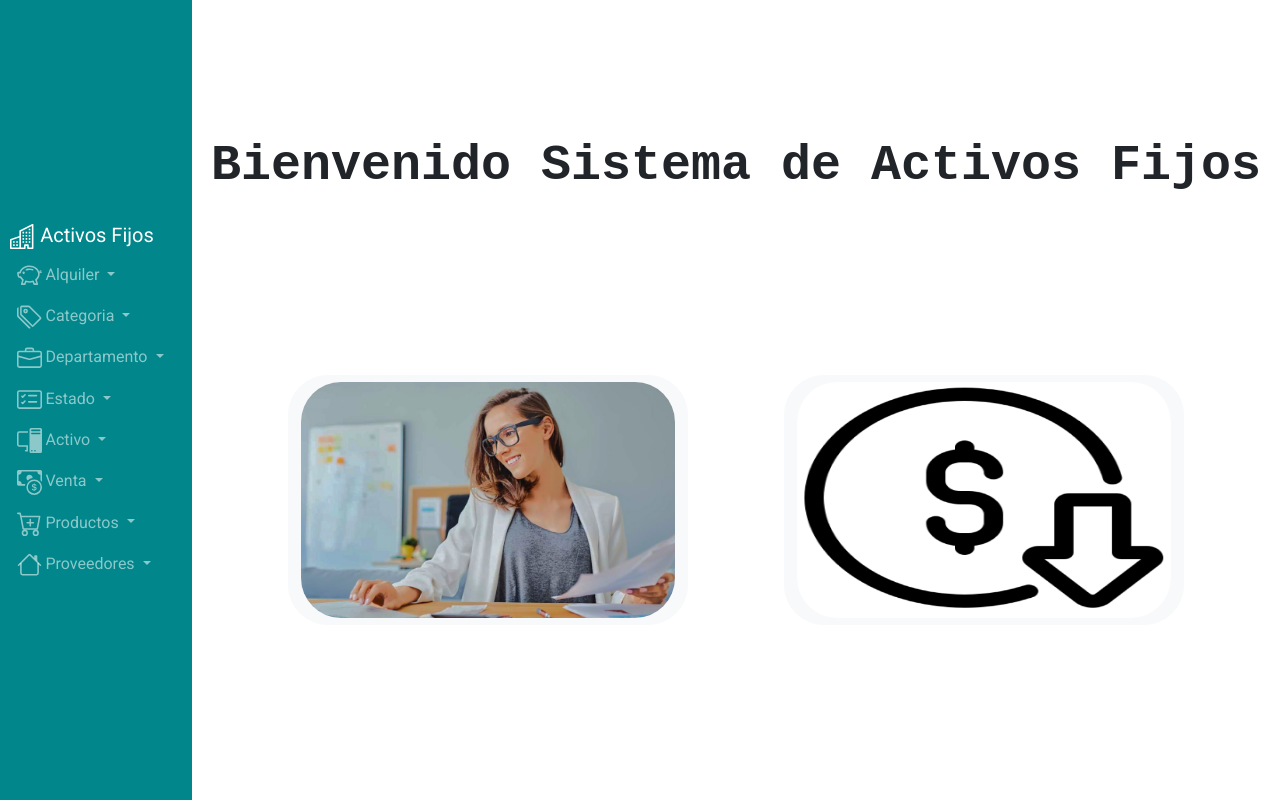
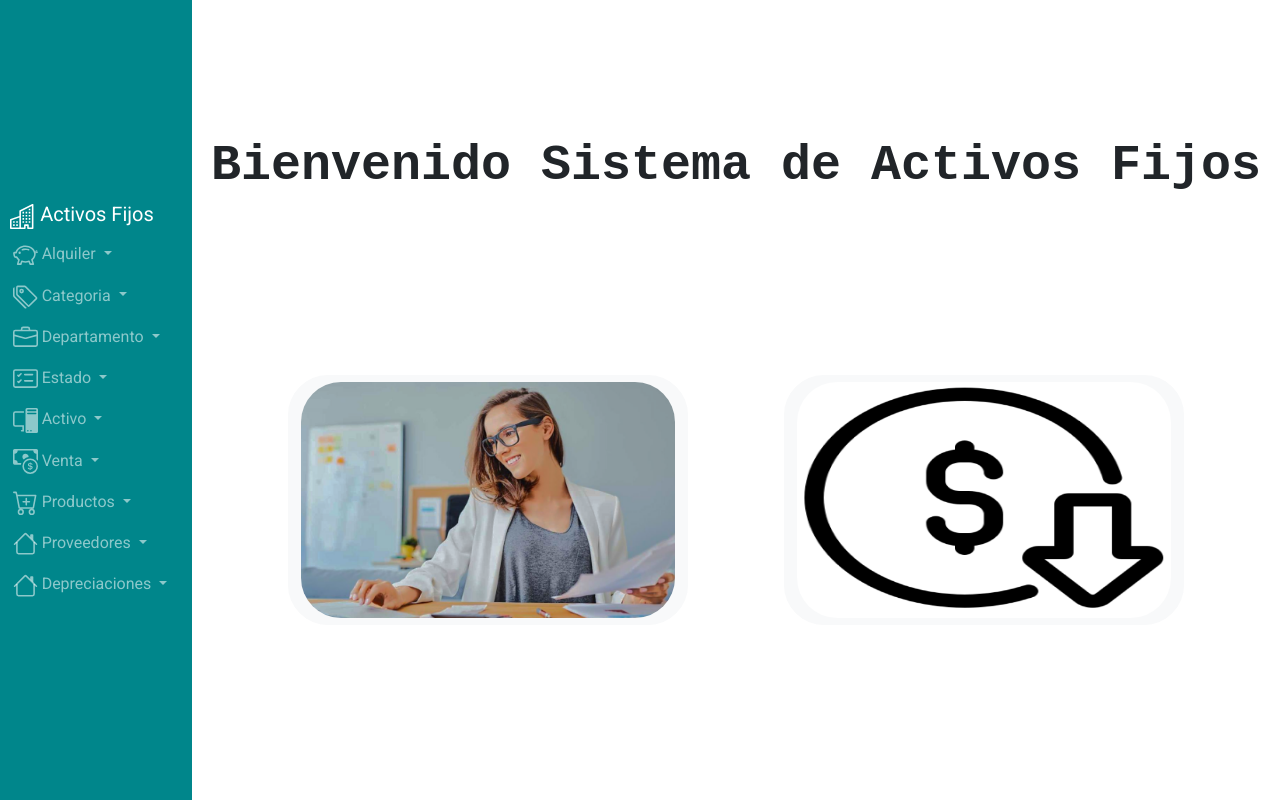
Before and after one commit to brian-duarte-01/Activos-Fijos, an Angular app in the folder Activos_Fijos/: page /dashboard in a window 1280 px wide. Built offline with nearby package versions, Linux system fonts and the light colour scheme.

Commit message:
V12.13
Dpres

```diff
--- a/Activos_Fijos/src/app/app.component.html
+++ b/Activos_Fijos/src/app/app.component.html
@@ -151,6 +151,21 @@
                         <ul class="dropdown-menu">
                             <li><a class="dropdown-item">Registrar Proveedores</a></li>
                             <li><a class="dropdown-item">Listar Proveedores</a></li>
+                        </ul>
+                    </li>
+                    <li class="nav-item dropdown">
+                        <a class="nav-link dropdown-toggle" href="#" role="button" data-bs-toggle="dropdown"
+                            aria-expanded="false">
+                            <svg xmlns="http://www.w3.org/2000/svg" width="25" height="25" fill="currentColor"
+                                class="bi bi-house" viewBox="0 0 16 16">
+                                <path fill-rule="evenodd"
+                                    d="M2 13.5V7h1v6.5a.5.5 0 0 0 .5.5h9a.5.5 0 0 0 .5-.5V7h1v6.5a1.5 1.5 0 0 1-1.5 1.5h-9A1.5 1.5 0 0 1 2 13.5zm11-11V6l-2-2V2.5a.5.5 0 0 1 .5-.5h1a.5.5 0 0 1 .5.5z" />
+                                <path fill-rule="evenodd"
+                                    d="M7.293 1.5a1 1 0 0 1 1.414 0l6.647 6.646a.5.5 0 0 1-.708.708L8 2.207 1.354 8.854a.5.5 0 1 1-.708-.708L7.293 1.5z" />
+                            </svg> Depreciaciones
+                        </a>
+                        <ul class="dropdown-menu">
+                            <li><a class="dropdown-item" routerLink="depres">Listar Activos</a></li>
                         </ul>
                     </li>
                 </ul>
@@ -319,6 +334,21 @@
                                 <li><a class="dropdown-item">Listar Proveedores</a></li>
                             </ul>
                         </li>
+                        <li class="nav-item dropdown">
+                            <a class="nav-link dropdown-toggle" href="#" role="button" data-bs-toggle="dropdown"
+                                aria-expanded="false">
+                                <svg xmlns="http://www.w3.org/2000/svg" width="25" height="25" fill="currentColor"
+                                    class="bi bi-house" viewBox="0 0 16 16">
+                                    <path fill-rule="evenodd"
+                                        d="M2 13.5V7h1v6.5a.5.5 0 0 0 .5.5h9a.5.5 0 0 0 .5-.5V7h1v6.5a1.5 1.5 0 0 1-1.5 1.5h-9A1.5 1.5 0 0 1 2 13.5zm11-11V6l-2-2V2.5a.5.5 0 0 1 .5-.5h1a.5.5 0 0 1 .5.5z" />
+                                    <path fill-rule="evenodd"
+                                        d="M7.293 1.5a1 1 0 0 1 1.414 0l6.647 6.646a.5.5 0 0 1-.708.708L8 2.207 1.354 8.854a.5.5 0 1 1-.708-.708L7.293 1.5z" />
+                                </svg> Depreciaciones
+                            </a>
+                            <ul class="dropdown-menu">
+                                <li><a class="dropdown-item" routerLink="depres">Listar Activos</a></li>
+                            </ul>
+                        </li>
                     </ul>
                 </div>
             </div>
```
